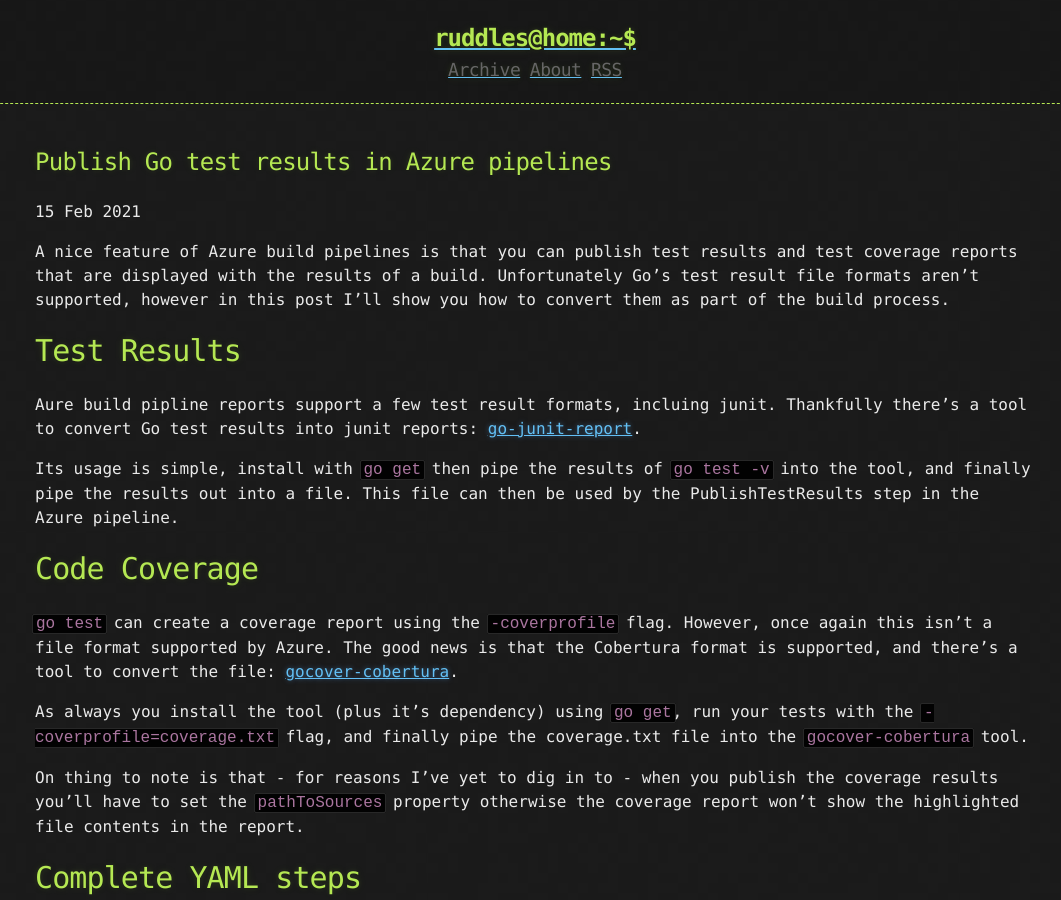
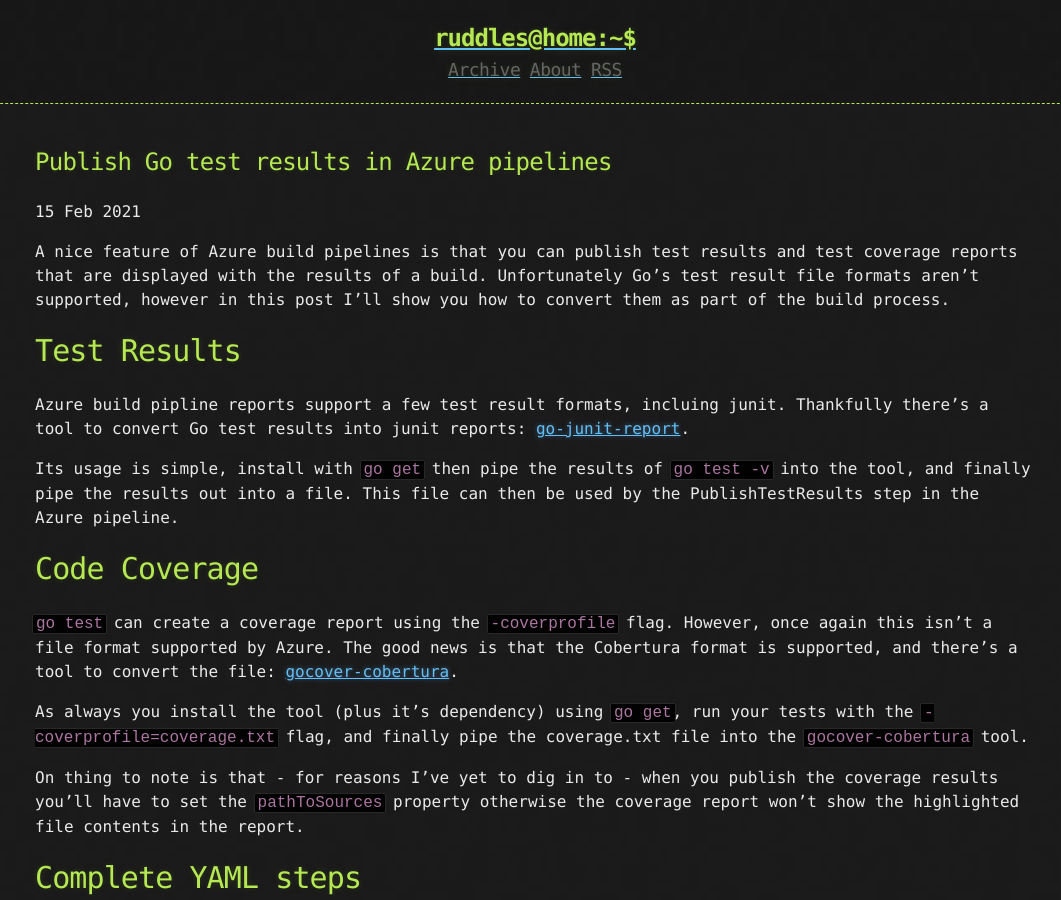
Before and after one commit to ruddles/ruddles.github.io, a Jekyll site: the page built from _posts/2021-02-15-Go-test-results-azure.md, in a window 1280 px wide and 900 px high. Shown: the whole window, without its empty margins (105-1166 px from the left). Built offline with Jekyll 4.4.1, drawn with Linux system fonts in a browser that asks for light colours; some of the changed text lies outside the part shown.

Commit message:
Fixed a few typos

```diff
--- a/_posts/2021-02-15-Go-test-results-azure.md
+++ b/_posts/2021-02-15-Go-test-results-azure.md
@@ -7,7 +7,7 @@ A nice feature of Azure build pipelines is that you can publish test results and
 
 # Test Results
 
-Aure build pipline reports support a few test result formats, incluing junit. Thankfully there's a tool to convert Go test results into junit reports: [go-junit-report](https://github.com/jstemmer/go-junit-report).
+Azure build pipline reports support a few test result formats, incluing junit. Thankfully there's a tool to convert Go test results into junit reports: [go-junit-report](https://github.com/jstemmer/go-junit-report).
 
 Its usage is simple, install with `go get` then pipe the results of `go test -v` into the tool, and finally pipe the results out into a file. This file can then be used by the PublishTestResults step in the Azure pipeline.
 
```
Also changed, not shown: other parts of _posts/2021-02-15-Go-test-results-azure.md (+1 -1 lines), _posts/2021-01-24-Go-build-pipelines.md (+1 -1 lines), _posts/2021-04-28-Hacker101-CTF-Micro-CMS-v2-flag-1.md (+1 -1 lines).
